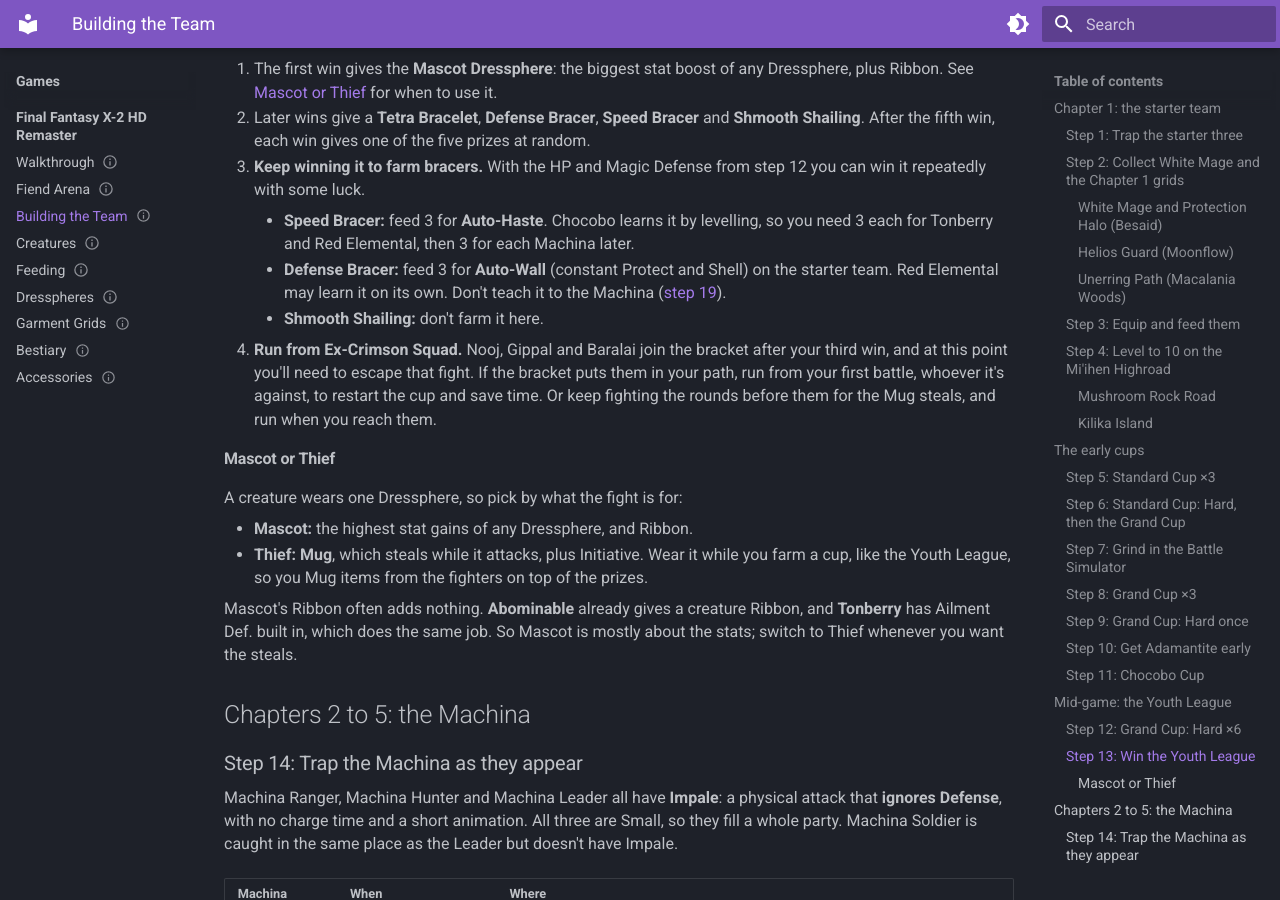
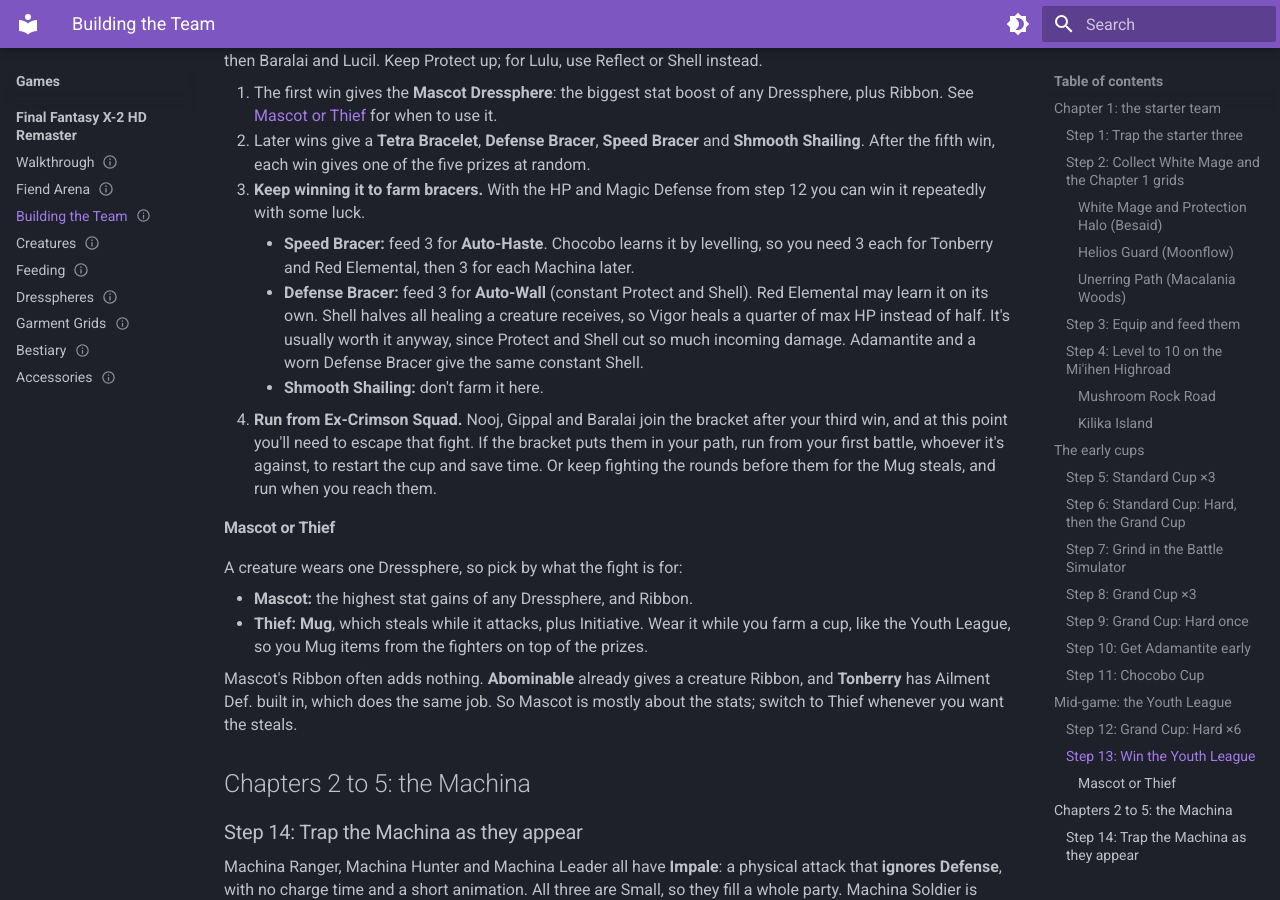
Before and after one commit to princeodd47/heygoodbuddy.com, an MkDocs documentation site: the page built from docs/games/final-fantasy-x-2/creature-team.md, in a window 1280 px wide and 900 px high, scrolled down 8728 px. Built offline with MkDocs 1.6.1 and Material for MkDocs 9.7.7, drawn with Linux system fonts in a browser that asks for light colours; some of the changed text lies outside the part shown.

Commit message:
Note Auto-Wall's effect on Vigor and list every accessory on Feeding
- Building the Team: Auto-Wall's Shell halves Vigor (Final Fantasy Wiki);
  "don't" lines in steps 13 and 19 became notes.
- Feeding: Accessories section with all 128 accessories.

Co-Authored-By: Claude Opus 5.5 <noreply@anthropic.com>

```diff
--- a/docs/games/final-fantasy-x-2/creature-team.md
+++ b/docs/games/final-fantasy-x-2/creature-team.md
@@ -224,7 +224,8 @@ want them wasting turns on. Teach these now if you have the items:
 | **Vigor** | 3 Turbo Ether | Everyone | One in a Mushroom Rock chest in Chapter 1; the rest come in [step 9](#step-9-grand-cup-hard-once) |
 
 **Vigor** heals half the creature's max HP for no MP. It's the single best
-thing to teach.
+thing to teach. Shell halves it to a quarter (see
+[step 13](#step-13-win-the-youth-league)).
 
 ### Step 4: Level to 10 on the Mi'ihen Highroad
 
@@ -443,9 +444,11 @@ Protect up; for Lulu, use Reflect or Shell instead.
       levelling, so you need 3 each for Tonberry and Red Elemental, then
       3 for each Machina later.
     - **Defense Bracer:** feed 3 for **Auto-Wall** (constant Protect and
-      Shell) on the starter team. Red Elemental may learn it on its own.
-      Don't teach it to the Machina
-      ([step 19](#step-19-set-up-the-impale-team)).
+      Shell). Red Elemental may learn it on its own. Shell halves all
+      healing a creature receives, so Vigor heals a quarter of max HP
+      instead of half. It's usually worth it anyway, since Protect and
+      Shell cut so much incoming damage. Adamantite and a worn Defense
+      Bracer give the same constant Shell.
     - **Shmooth Shailing:** don't farm it here.
 4. **Run from Ex-Crimson Squad.** Nooj, Gippal and Baralai join the
    bracket after your third win, and at this point you'll need to escape
@@ -622,7 +625,8 @@ Keep each Machina's ability list short so it spams Impale.
 - **Garment Grid:** Abominable for Ribbon and stats, Unerring Path for
   HP, MP and stats, or Higher Power for Break HP Limit and HP +50%
   (Chocobo Ranch dungeon, Chapter 5).
-- Don't teach **Auto-Wall** to a creature that relies on Vigor.
+- **Auto-Wall** halves Vigor's healing (Shell halves healing received),
+  but its Protect and Shell help against many more attacks.
 - **Weakness:** Impale is purely physical. Against a physical-immune
   enemy, swap one Machina for Mushroom Cloud.
 
```
Also changed, not shown: docs/games/final-fantasy-x-2/feeding.md (+20 -2 lines), notes/final-fantasy-x-2/creature-team-research.md (+9 -0 lines).
